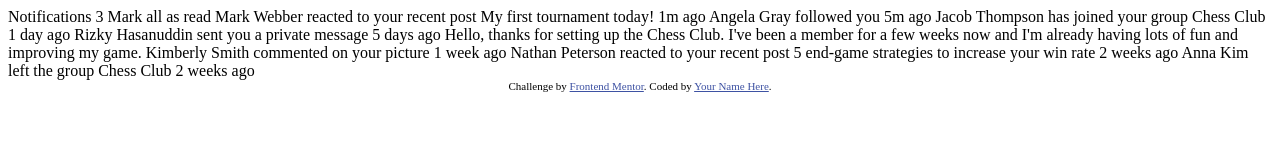
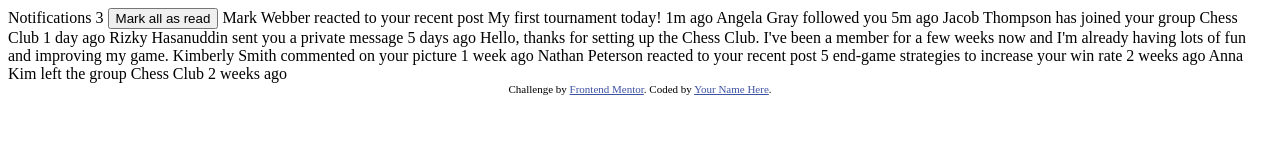
Before and after one commit to Fliss317/Frontend-Mentor-Challenges, a plain HTML site: page index.html in a window 1280 px wide. Drawn offline with Linux system fonts and the light colour scheme.

Commit message:
Plan done, started work on challenge

```diff
--- a/index.html
+++ b/index.html
@@ -18,7 +18,7 @@
 
   Notifications 3
 
-  Mark all as read
+  <button id = "markAsRead">Mark all as read</button>
 
   Mark Webber reacted to your recent post My first tournament today!
   1m ago
```
Also changed, not shown: main.js (added, +25 -0 lines), stylesheet.css (added).
